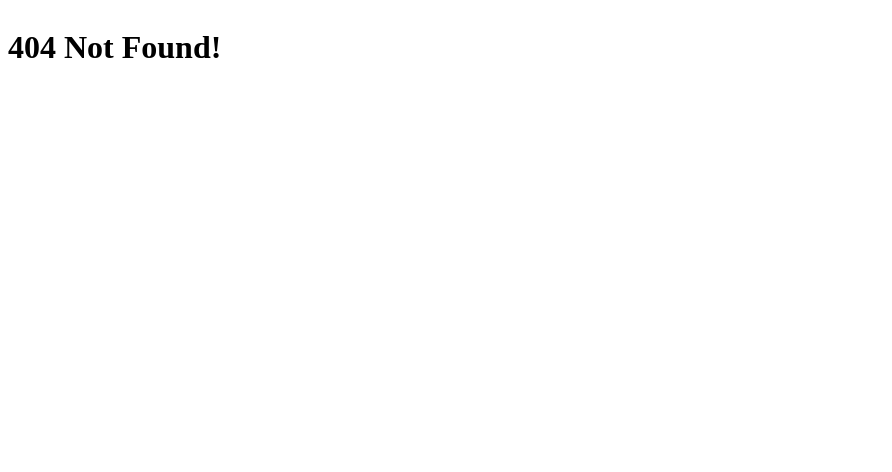
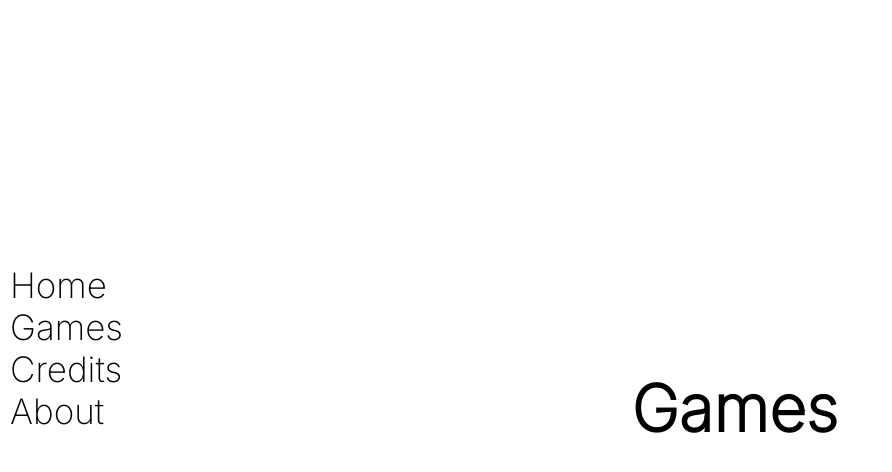
Before and after one commit to gnayiqnat/digitalascent.space, a React (Create React App) app: page /games in a window 1280 px wide. Before the commit this address had no page. Shown: the top 472 px of the page, without its empty margins (0-892 px from the left). Built offline with nearby package versions, Linux system fonts and the light colour scheme.

Commit message:
Optimize navigation

```diff
--- a/src/App.css
+++ b/src/App.css
@@ -1,7 +1,12 @@
+*{
+  transition: all ease 0.5s;
+}
+
 #container {
   height: 100vh;
   width: 100vw;
 
   display: flex;
   flex-direction: row;
+
 }
--- a/src/App.jsx
+++ b/src/App.jsx
@@ -1,20 +1,34 @@
 import './App.css';
 import { BrowserRouter as Router, Routes, Route } from 'react-router-dom';
 
-/*  */
-import Section1 from './pages/section1/section1';
+/* Pages  */
 import NotFound from './pages/404/404';
 
+import Homepage from './pages/homepage/homepage';
+import Games from './pages/games/games'
+import Credits from './pages/credits/credits'
+import About from './pages/about/about'
+import { useEffect, useState } from 'react';
+import Nav from './components/navigation/navigation';
+
+
+
 function App() {
+
   return (
+    <>
+
     <div id='container'>
-      <Router>
+      <Router><Nav />
         <Routes> {/* The Routes decides which component to show based on the current URL.*/}
-          <Route exact path='/' element={<Section1 />}></Route>
+          <Route exact path='/' element={<Homepage />}></Route>
+          <Route exact path='/games' element={<Games />}></Route>
+          <Route exact path='/credits' element={<Credits />}></Route>
+          <Route exact path='/about' element={<About />}></Route>
           <Route path='*' element={<NotFound />} />
         </Routes>
       </Router>
-    </div>
+    </div></>
   );
 }
 
--- a/src/components/navigation/navigation.jsx
+++ b/src/components/navigation/navigation.jsx
@@ -1,6 +1,7 @@
 import './navigation.css'
 import { BrowserRouter, Routes, Route, NavLink } from "react-router-dom";
-import { useState } from 'react';
+import { useRef, useState } from 'react';
+
 
 
 
@@ -9,14 +10,14 @@ function Nav() {
 
     return (
         <div id='nav-container'>
+
             <nav id='nav'>
                 <NavLink to={'/'} className="navigation-items">Home</NavLink>
                 <NavLink to={'/games'} className="navigation-items">Games</NavLink>
-                <NavLink to={'/credit'} className="navigation-items">Credits</NavLink>
+                <NavLink to={'/credits'} className="navigation-items">Credits</NavLink>
                 <NavLink to={'/about'} className="navigation-items">About</NavLink>
             </nav>
         </div>)
-
 }
 
 export default Nav;
--- /dev/null
+++ b/src/pages/about/about.jsx
@@ -0,0 +1,16 @@
+import Nav from "../../components/navigation/navigation"
+import './about.css'
+
+function About() {
+
+
+
+    return (
+        <>
+            <main id='main'>
+                <h1 id='main-h1'>About</h1>
+            </main>
+        </>)
+}
+
+export default About
--- /dev/null
+++ b/src/pages/credits/credits.jsx
@@ -0,0 +1,16 @@
+import Nav from "../../components/navigation/navigation"
+import './credits.css'
+
+function Credits() {
+
+
+
+    return (
+        <>
+            <main id='main'>
+                <h1 id='main-h1'>Credits</h1>
+            </main>
+        </>)
+}
+
+export default Credits
--- /dev/null
+++ b/src/pages/games/games.jsx
@@ -0,0 +1,16 @@
+import Nav from "../../components/navigation/navigation"
+import './games.css'
+
+function Games() {
+
+
+
+    return (
+        <>
+            <main id='main'>
+                <h1 id='main-h1'>Games</h1>
+            </main>
+        </>)
+}
+
+export default Games
--- a/src/pages/section1/section1.jsx
+++ b/src/pages/homepage/homepage.jsx
@@ -1,5 +1,5 @@
 import Nav from "../../components/navigation/navigation"
-import './section1.css'
+import './homepage.css'
 
 function Section1() {
 
@@ -7,9 +7,8 @@ function Section1() {
 
     return (
         <>
-            <Nav />
             <main id='main'>
-                <h1 id='main-h1'>DIGITAL ASCENT</h1>
+                <h1 id='main-h1'>Home</h1>
             </main>
         </>)
 }
```
Also changed, not shown: src/pages/about/about.css (added), src/pages/credits/credits.css (added), src/pages/games/games.css (added), src/pages/homepage/homepage.css (renamed from src/pages/section1/section1.css).
